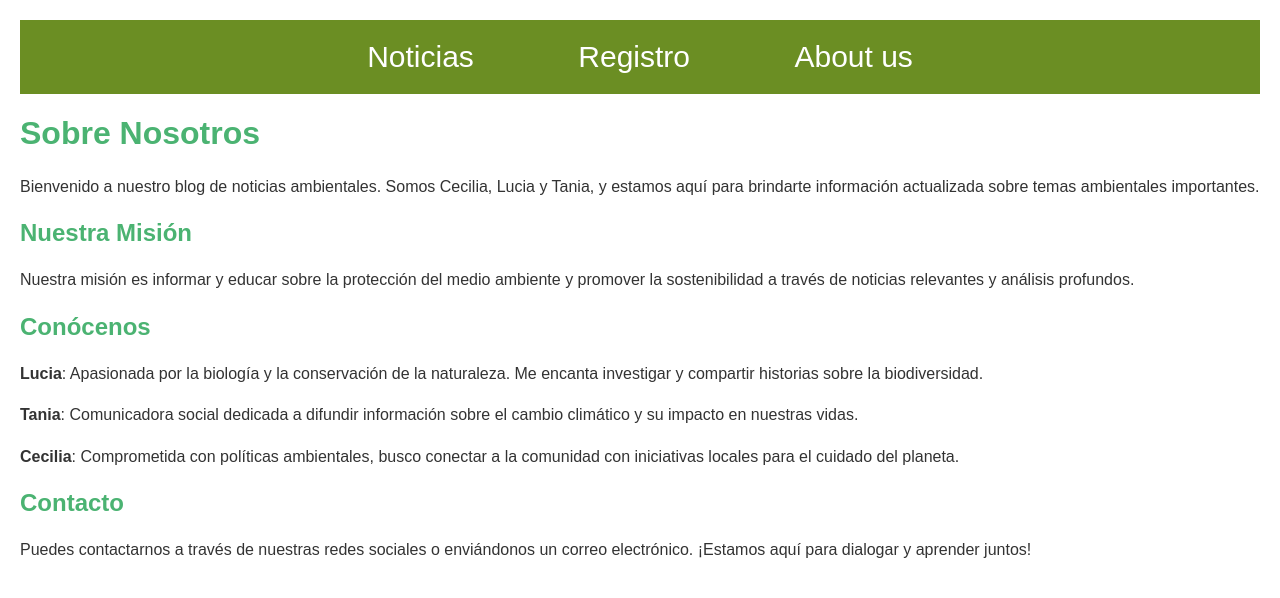
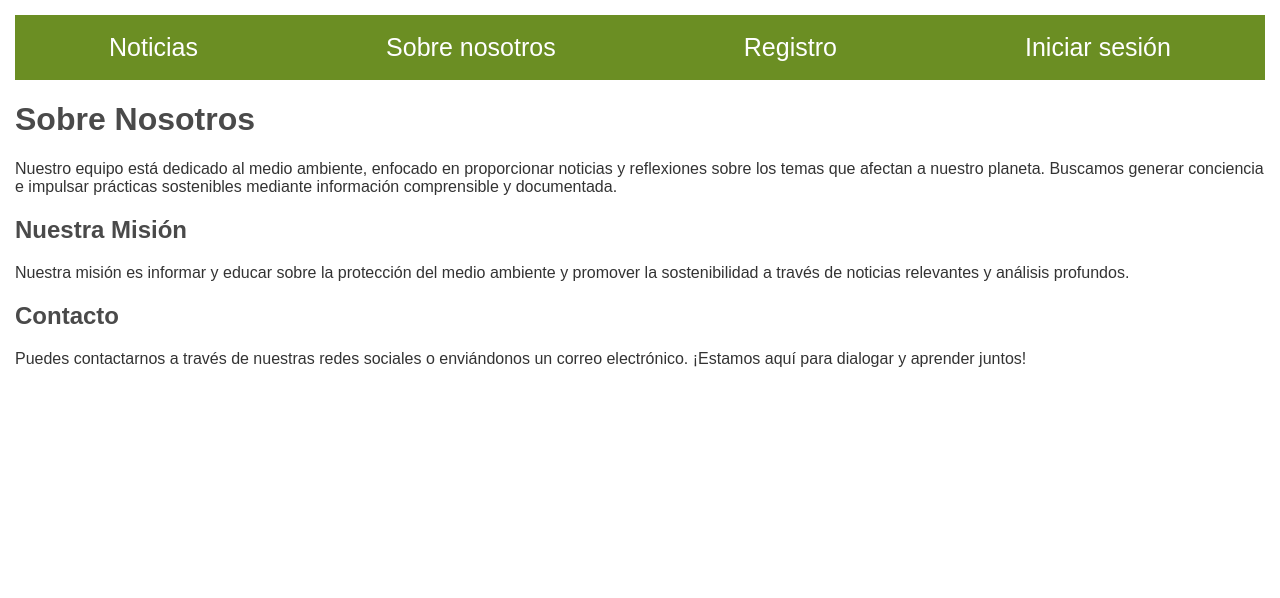
Before and after one commit to cecilias00/Blog_2024, a Django app: page /posts/aboutus/ in a window 1280 px wide. Shown: the top 598 px of the page. Run offline with Django 5.2, Linux system fonts and the light colour scheme.

Commit message:
funcionalidades básicas+login/logout

```diff
--- a/Blog/Apps/posts/urls.py
+++ b/Blog/Apps/posts/urls.py
@@ -6,4 +6,16 @@ urlpatterns = [
     path("", views.posts, name="noticias" ),
     path("aboutus/", views.about_us, name="aboutus"),
     path("registro/", views.Registro.as_view(), name="registro"),
+    path("detalle/<int:id>", views.post_id, name="detalle"),
+
+        # crear nuevo post
+    # path("nuevo_post/", views.CrearPost.as_view(), name="nuevo_post"),
+    # # eliminar
+    # path("eliminar/<int:pk>", views.EliminarPost.as_view(), name="eliminar_post"),
+    # # modificar
+    # path("modificar/<int:pk>", views.ModificarPost.as_view(), name="modificar_post"),
+    # # perfil del usuario
+    # path("perfil/<int:id>", views.perfil, name="perfil"),
+    # # url de comentario
+    # path("comentar/", views.comentar_post, name="comentar"),
 ]
--- a/Blog/Apps/posts/views.py
+++ b/Blog/Apps/posts/views.py
@@ -11,6 +11,13 @@ def posts(request):
     # print(noticias)
     return render(request, "posts/posts.html", ctx)
 
+def post_id(request, id):
+    ctx = {}
+    noticia = Posts.objects.get(id=id)
+    comentarios = Comentarios.objects.filter(post=noticia)
+    ctx["noticia"] = noticia
+    ctx["comentarios"] = comentarios
+    return render(request, "posts/detalle.html", ctx)
 
 def about_us(request):
     return render(request, "posts/about_us.html")
--- a/Blog/Blog/settings/base.py
+++ b/Blog/Blog/settings/base.py
@@ -1,11 +1,14 @@
 # CHEQUEAR SI VA ESTA PARTE
 
 from pathlib import Path
+from django.urls import reverse_lazy
 
 # Build paths inside the project like this: BASE_DIR / 'subdir'.
 BASE_DIR = Path(__file__).resolve().parent.parent
 
-
+LOGOUT_REDIRECT_URL = reverse_lazy("noticias")
+LOGIN_REDIRECT_URL = reverse_lazy("noticias")
+LOGIN_URL = reverse_lazy("login")
 # Application definition
 
 INSTALLED_APPS = [
@@ -86,6 +89,7 @@ USE_TZ = True
 # https://docs.djangoproject.com/en/5.1/howto/static-files/
 
 STATIC_URL = 'static/'
+STATICFILES_DIRS = (BASE_DIR, "static")
 
 # Default primary key field type
 # https://docs.djangoproject.com/en/5.1/ref/settings/#default-auto-field
--- a/Blog/Blog/urls.py
+++ b/Blog/Blog/urls.py
@@ -18,10 +18,20 @@ from django.contrib import admin
 from django.urls import path, include
 from .views import index
 
+
+from django.conf import settings
+from django.conf.urls.static import static
+
+from django.contrib.auth.views import LoginView, LogoutView
+
 urlpatterns = [
     path("admin/", admin.site.urls),
     path("", index),
     #urls de apps posts
     path("posts/", include("Apps.posts.urls")),
     # si sumamos más apps
-]
+    path(
+        "login/", LoginView.as_view(template_name="usuarios/login.html"), name="login"
+    ),
+    path("logout/", LogoutView.as_view(), name="logout"),
+] + static(settings.MEDIA_URL, document_root = settings.MEDIA_ROOT)
--- a/Blog/templates/posts/about_us.html
+++ b/Blog/templates/posts/about_us.html
@@ -1,70 +1,110 @@
 <!DOCTYPE html>
-<html lang="es">
+<html lang="en">
 <head>
     <meta charset="UTF-8">
     <meta name="viewport" content="width=device-width, initial-scale=1.0">
     <title>Sobre Nosotros</title>
     <style>
         body {
-            background-color: #ffffff;
-            color: #333333;
             font-family: Arial, sans-serif;
             margin: 0;
-            padding: 20px;
+            padding: 15px;
+            background-color: #ffffff;
+            color: #333;
         }
-        h1, h2 {
-            color: #4bb372;
+        h1 {
+            color: #4a4a4a;
         }
-        p {
-            line-height: 1.6;
+        h2 {
+            color: #4a4a4a;
         }
         nav {
+            width: 100%;
+            margin: 0;
+            padding: 0;
             background-color: #6b8e23;
-            padding: 20px;
-            text-align: center;
+            display: flex;
+            justify-content: space-around;
+            align-items: center;
+            height: 65px; /* Altura de la barra de navegación */
         }
-        nav ul {
+        .navbar-nav {
             list-style: none;
             padding: 0;
             margin: 0;
+            display: flex;
+            width: 100%; /* Asegura que ocupe todo el ancho */
+            justify-content: space-around; /* Distribuye los elementos uniformemente */
         }
-        nav li {
-            display: inline;
-            margin: 0 50px;
+        .nav-item {
+            display: flex;
+            justify-content: center;
+            align-items: center;
+            padding: 0 20px; /* Espacio lateral */
         }
-        nav a {
+        .nav-link {
+            color: white;
+            text-decoration: none;
+            font-size: 25px; /* Tamaño de letra similar al original */
+            transition: color 0.3s ease;
+        }
+        .nav-link:hover {
+            color: #b1b2b2;
+        }
+        .active {
+            color: #c4c4c4;
+            text-decoration: underline;
+        }
+        button {
+            background-color: #3cb371;
             color: #ffffff;
-            text-decoration: none;
-            font-size: 30px;
+            padding: 10px 15px;
+            border: none;
+            cursor: pointer;
+            font-size: 18px;
+            margin-left: 10px;
         }
-        nav a:hover {
-            text-decoration: underline;
-            color: #98fb98;
+        button:hover {
+            background-color: #2e8b57;
         }
     </style>
 </head>
 <body>
     <nav>
-        <ul>
-            <li><a href="{% url 'noticias' %}">Noticias</a></li>
-            <li><a href="{% url 'registro' %}">Registro</a></li>
-            <li><a href="{% url 'aboutus' %}">About us</a></li>
+        <ul class="navbar-nav">
+            <li class="nav-item">
+                <a class="nav-link {% if request.path == '' %}active{% endif %}" href="{% url 'noticias' %}">Noticias</a>
+            </li>
+            <li class="nav-item">
+                <a class="nav-link {% if request.path == 'about/' %}active{% endif %}" href="{% url 'aboutus' %}">Sobre nosotros</a>
+            </li>
+            <li class="nav-item">
+                <a class="nav-link {% if request.path == 'registro/' %}active{% endif %}" href="{% url 'registro' %}">Registro</a>
+            </li>
+            {% if user.is_authenticated %}
+            <li class="nav-item">
+                <h3 style="display: inline; color: white; margin: 0;">{{ user.username }}</h3>
+                <form action="{% url 'logout' %}" method="post" style="display:inline;">
+                    {% csrf_token %}
+                    <button type="submit">Salir</button>
+                </form>
+            </li>
+            {% else %}
+            <li class="nav-item">
+                <a class="nav-link" href="{% url 'login' %}">Iniciar sesión</a>
+            </li>
+            {% endif %}
         </ul>
     </nav>
 
     <h1>Sobre Nosotros</h1>
-    <p>Bienvenido a nuestro blog de noticias ambientales. Somos Cecilia, Lucia y Tania, y estamos aquí para brindarte información actualizada sobre temas ambientales importantes.</p>
+    <p>Nuestro equipo está dedicado al medio ambiente, enfocado en proporcionar noticias y reflexiones sobre los temas que afectan a nuestro planeta. Buscamos generar conciencia e impulsar prácticas sostenibles mediante información comprensible y documentada.</p>
 
     <h2>Nuestra Misión</h2>
     <p>Nuestra misión es informar y educar sobre la protección del medio ambiente y promover la sostenibilidad a través de noticias relevantes y análisis profundos.</p>
 
-    <h2>Conócenos</h2>
-
-    <p><strong>Lucia</strong>: Apasionada por la biología y la conservación de la naturaleza. Me encanta investigar y compartir historias sobre la biodiversidad.</p>
-    <p><strong>Tania</strong>: Comunicadora social dedicada a difundir información sobre el cambio climático y su impacto en nuestras vidas.</p>
-    <p><strong>Cecilia</strong>: Comprometida con políticas ambientales, busco conectar a la comunidad con iniciativas locales para el cuidado del planeta.</p>
-
     <h2>Contacto</h2>
     <p>Puedes contactarnos a través de nuestras redes sociales o enviándonos un correo electrónico. ¡Estamos aquí para dialogar y aprender juntos!</p>
+
 </body>
 </html>
--- /dev/null
+++ b/Blog/templates/posts/detalle.html
@@ -0,0 +1,5 @@
+<h1>Detalle</h1>
+<h1>{{noticia}}</h1>
+<img src="{{ noticia.imagen.url }}" style="height: 350px;">
+<p>{{noticia.contenido}}</p>
+<p>{{noticia.fecha_publicacion}}</p>
```
Also changed, not shown: Blog/Apps/posts/form.py (+7 -5 lines), Blog/static/css/style.css (added, +32 -0 lines), Blog/templates/base.html (added, +122 -0 lines), Blog/templates/posts/posts.html (+55 -21 lines), Blog/templates/usuarios/registro.html (+63 -31 lines).
